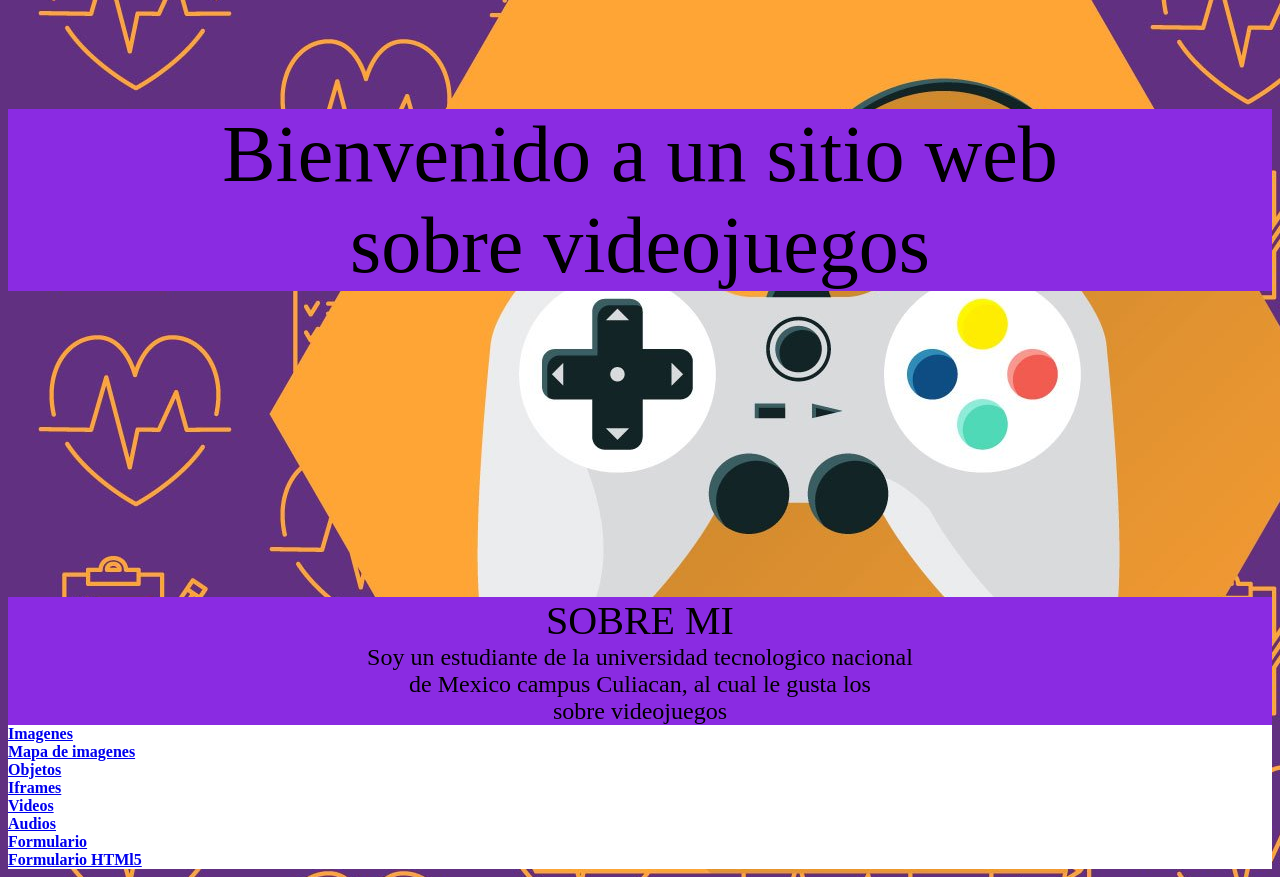
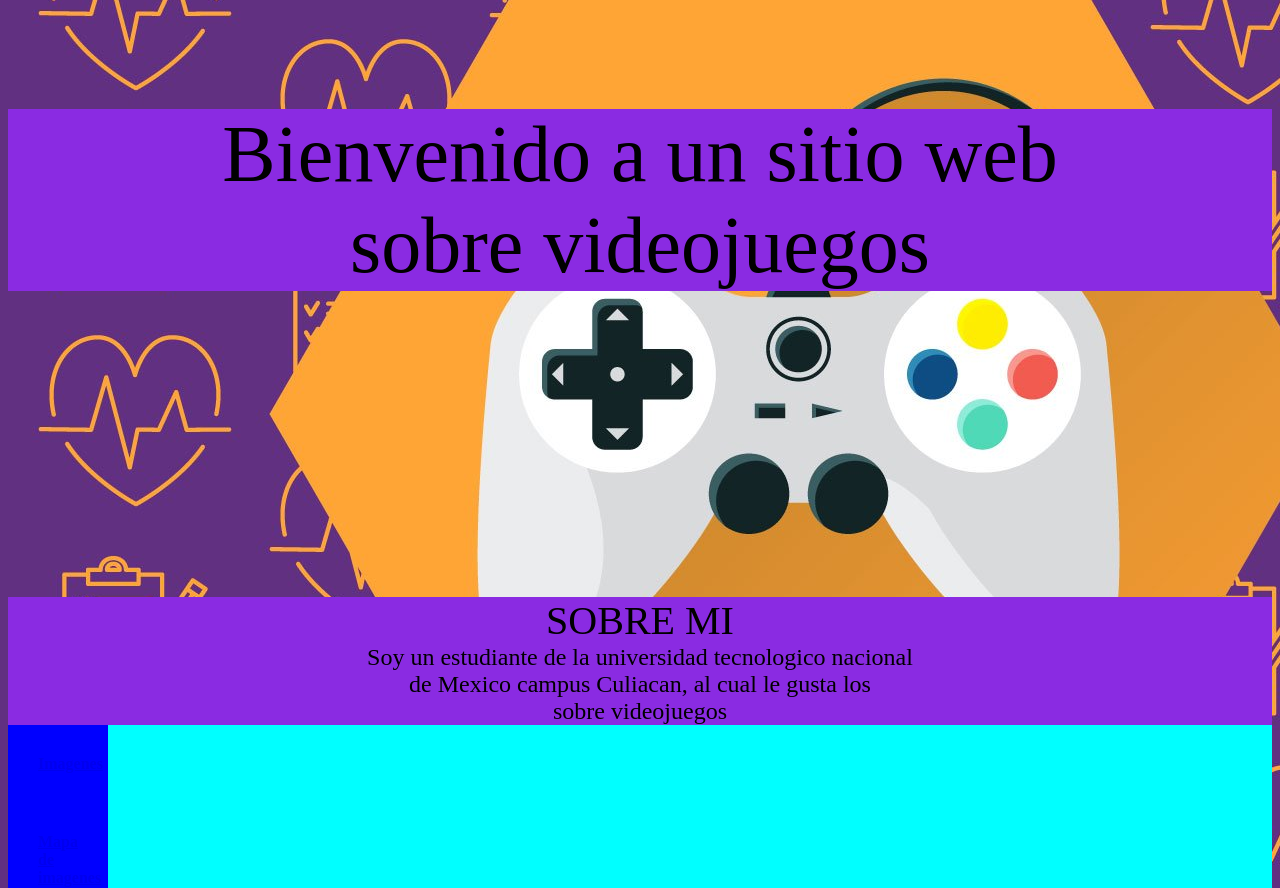
Before and after one commit to PixelDevourer/ProgramacionWebProyecto, a plain HTML site: page Index.html in a window 1280 px wide. Shown: the part 86-974 px from the top of the page. Drawn offline with Linux system fonts and the light colour scheme.

Commit message:
Una nueva seccion

```diff
--- a/Index.html
+++ b/Index.html
@@ -24,6 +24,17 @@
             size: 50px;
             background-color: blueviolet;
         }
+        .BotonSeccion{
+            padding: 30px;
+            width: 40px;
+            position: relative;
+            left: auto;
+
+        }
+        .Secciones{
+            background-color: #00ffff;
+            position: relative;
+        }
     </style>
 </head>
 
@@ -47,9 +58,9 @@
         <label style="font-size: 40px;">SOBRE MI</label>
         <br><label style="font-size: 24px;">Soy un estudiante de la universidad tecnologico nacional <br> de Mexico campus Culiacan, al cual le gusta los <br> sobre videojuegos</label></div>
     <b style="background-color: white;">
-        <nav style="background-color: white;">
-    <a href="Imagenes.html"> Imagenes </a> <br>
-    <a href="MapaDeImagenes.html"> Mapa de imagenes </a> <br>
+        <nav class="Secciones">
+    <a href="Imagenes.html"> <div class="BotonSeccion" style="background-color: blue;"> <label for=""> Imagenes </label> </div></a>
+    <a href="MapaDeImagenes.html"> <div class="BotonSeccion" style="background-color: blue;"> <label for=""> Mapa de imagenes </label> </div> </a> <br>
     <a href="Objetos.html"> Objetos </a> <br>
     <a href="Iframes.html"> Iframes </a> <br>
     <a href="Videos.html"> Videos </a> <br>
```
